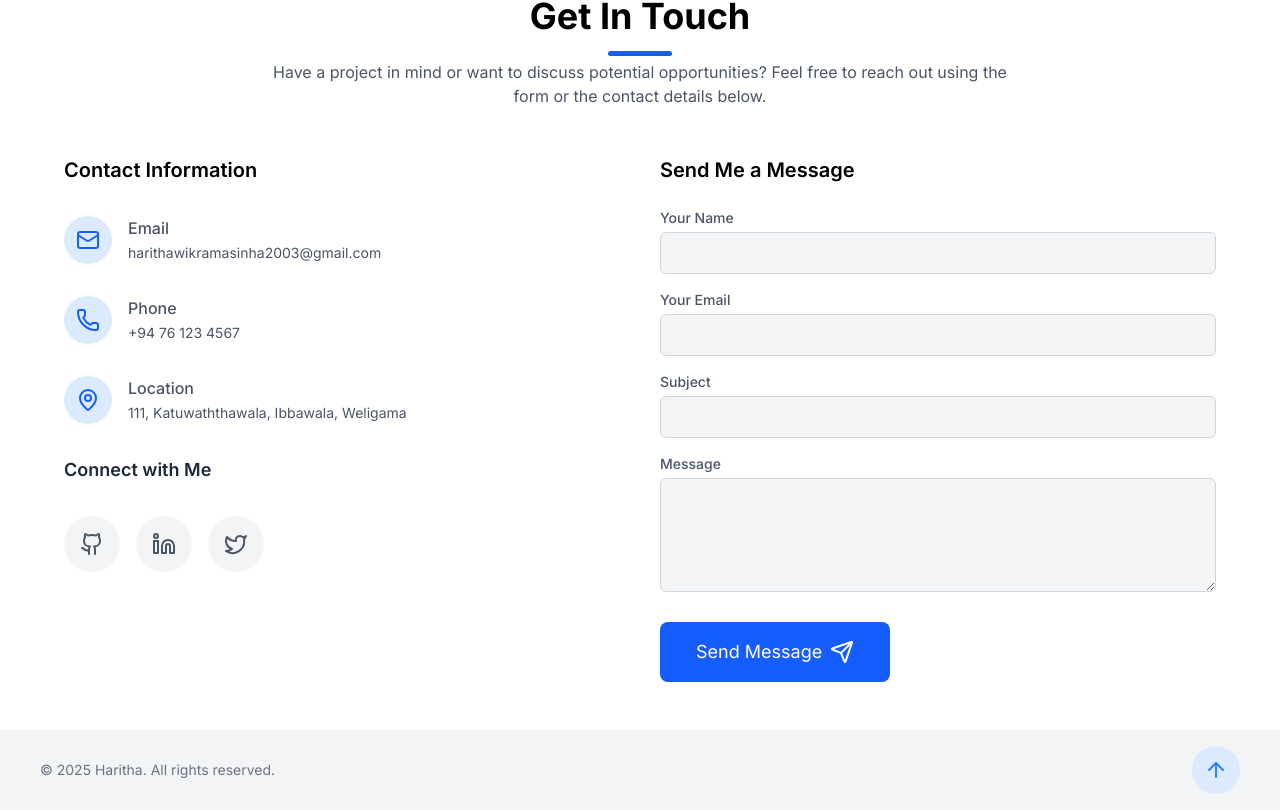
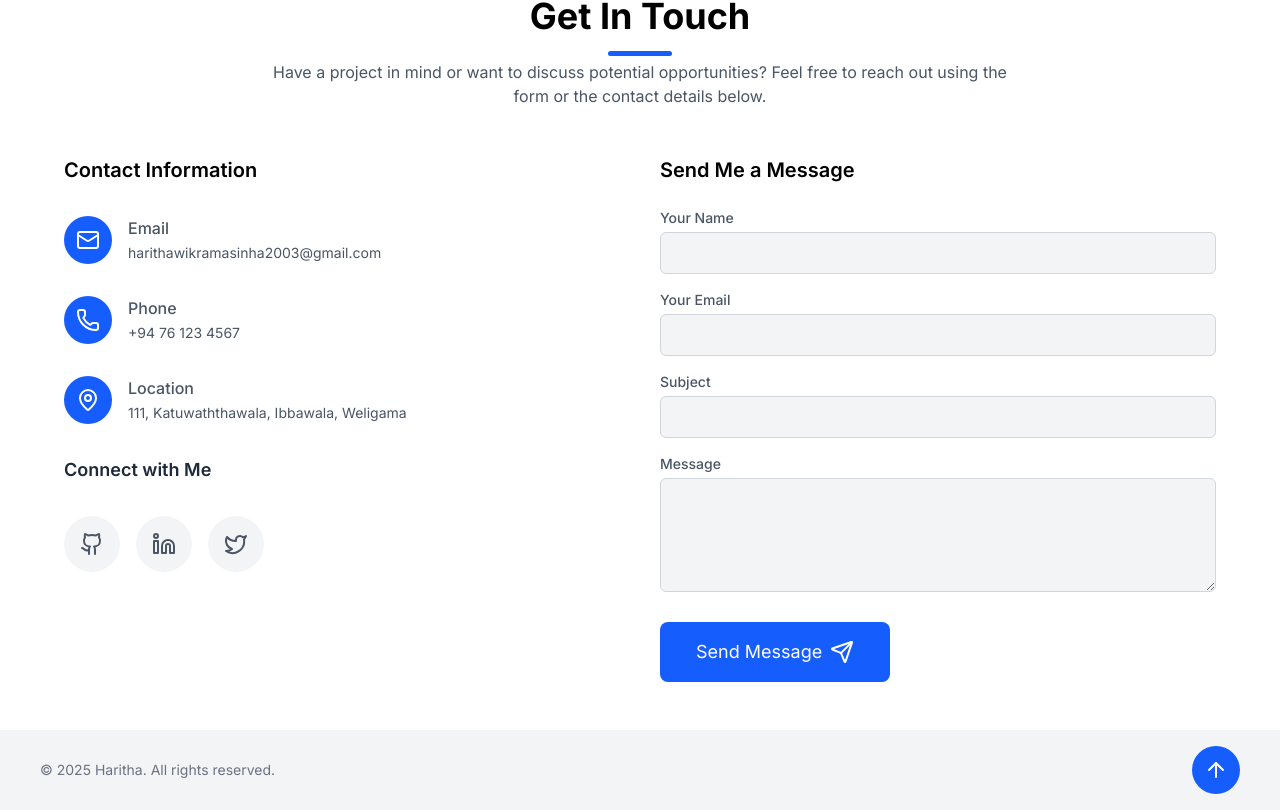
Before and after one commit to Haritha0705/Portfolio-Web-Site, a React (Vite) app: page / in a window 1280 px wide. Shown: the part 4174-4984 px from the top of the page. Built offline with nearby package versions, Linux system fonts and the light colour scheme.

Commit message:
Footer.tsx commponet add colours

```diff
--- a/src/Components/Footer.tsx
+++ b/src/Components/Footer.tsx
@@ -20,9 +20,9 @@ const Footer: React.FC = () => {
                 <div className="flex justify-center md:justify-end">
                     <button
                         onClick={scrollToTop}
-                        className="bg-blue-100 dark:bg-blue-900 p-3 rounded-full hover:bg-blue-200 dark:hover:bg-blue-800 transition"
+                        className="bg-blue-600 dark:bg-blue-500 p-3 rounded-full hover:bg-blue-700 dark:hover:bg-blue-600 transition"
                         aria-label="Scroll to Top">
-                        <ArrowUp className="text-blue-500 dark:text-blue-400" />
+                        <ArrowUp className="text-white dark:text-gray-100" />
                     </button>
                 </div>
             </div>
--- a/src/Sections/GetInTouchPage.tsx
+++ b/src/Sections/GetInTouchPage.tsx
@@ -21,8 +21,8 @@ const GetInTouchPage: React.FC = () => {
                     <h4 className="text-xl font-semibold text-black dark:text-white">Contact Information</h4>
 
                     <div className="flex items-start gap-4">
-                        <div className="bg-blue-100 dark:bg-blue-900 p-3 rounded-full">
-                            <LucideMail className="text-blue-600 dark:text-blue-500" />
+                        <div className="bg-blue-600 dark:bg-blue-500 p-3 rounded-full">
+                            <LucideMail className="text-white dark:text-gray-100" />
                         </div>
                         <div>
                             <p className="text-gray-600 dark:text-gray-300 font-medium">Email</p>
@@ -31,8 +31,8 @@ const GetInTouchPage: React.FC = () => {
                     </div>
 
                     <div className="flex items-start gap-4">
-                        <div className="bg-blue-100 dark:bg-blue-900 p-3 rounded-full">
-                            <Phone className="text-blue-600 dark:text-blue-500" />
+                        <div className="bg-blue-600 dark:bg-blue-500 p-3 rounded-full">
+                            <Phone className="text-white dark:text-gray-100" />
                         </div>
                         <div>
                             <p className="text-gray-600 dark:text-gray-300 font-medium">Phone</p>
@@ -41,8 +41,8 @@ const GetInTouchPage: React.FC = () => {
                     </div>
 
                     <div className="flex items-start gap-4">
-                        <div className="bg-blue-100 dark:bg-blue-900 p-3 rounded-full">
-                            <LucideMapPin className="text-blue-600 dark:text-blue-500" />
+                        <div className="bg-blue-600 dark:bg-blue-500 p-3 rounded-full">
+                            <LucideMapPin className="text-white dark:text-gray-100" />
                         </div>
                         <div>
                             <p className="text-gray-600 dark:text-gray-300 font-medium">Location</p>
@@ -90,8 +90,8 @@ const GetInTouchPage: React.FC = () => {
                     <Button
                         text="Send Message"
                         bgColor="bg-blue-600 dark:bg-blue-500"
-                        className="flex items-center gap-2 px-6 py-3 rounded-lg text-white dark:text-black hover:opacity-90 transition-all"
-                        icon={<Send className="text-white dark:text-black"/>}
+                        className="flex items-center gap-2 px-6 py-3 rounded-lg text-white dark:text-gray-100 hover:opacity-90 transition-all"
+                        icon={<Send/>}
                     />
                 </div>
             </div>
--- a/src/Sections/ProjectPage.tsx
+++ b/src/Sections/ProjectPage.tsx
@@ -80,7 +80,7 @@ const ProjectPage: React.FC = () => {
                         className={`px-6 py-2 rounded-3xl text-sm font-medium cursor-pointer transition-all
               ${
                             activeCategory === category
-                                ? "bg-blue-600 dark:bg-blue-500 text-white dark:text-black"
+                                ? "bg-blue-600 dark:bg-blue-500 text-white dark:text-gray-100"
                                 : "bg-gray-100 dark:bg-gray-800 text-gray-600 dark:text-gray-300 "
                         }`}
                     >
@@ -105,7 +105,7 @@ const ProjectPage: React.FC = () => {
             <Button
                 text="See More on GitHub"
                 bgColor="bg-blue-600 dark:bg-blue-500"
-                className="flex items-center gap-3 px-6 py-2 rounded-lg text-white dark:text-black hover:opacity-90 transition-all"
+                className="flex items-center gap-3 px-6 py-2 rounded-lg text-white dark:text-gray-100 hover:opacity-90 transition-all"
             />
         </section>
     );
```
